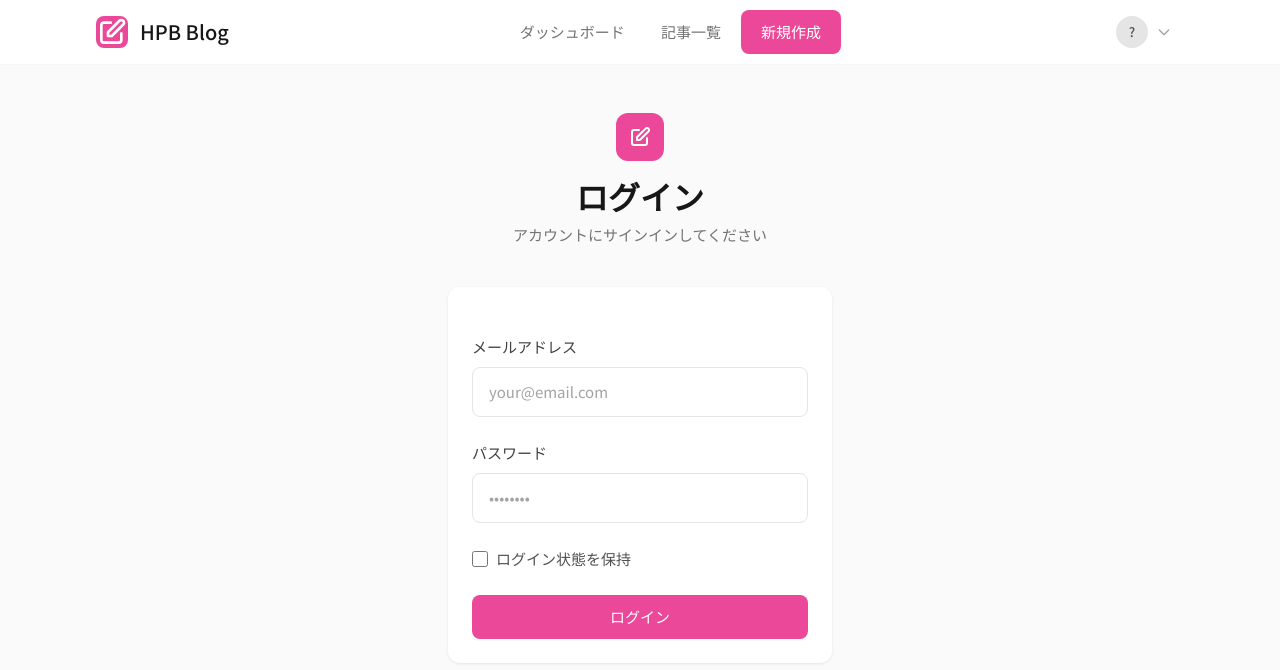
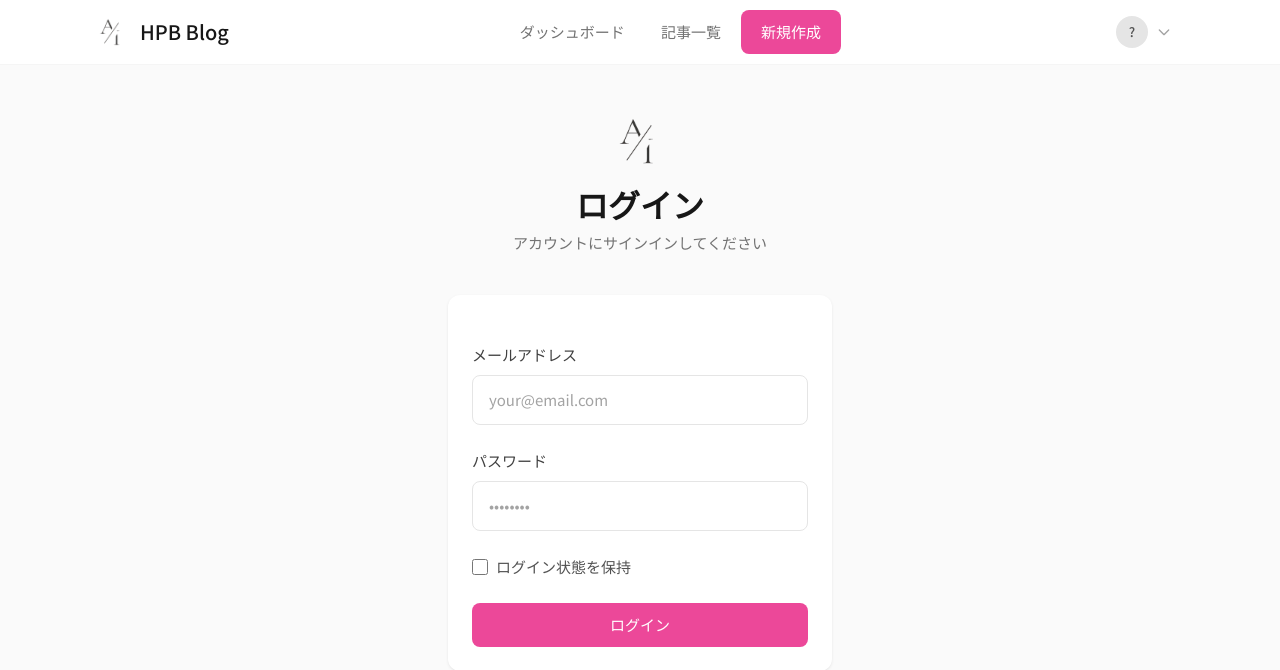
Before and after one commit to caadvisors1234/blog-automation, a Django app: page /accounts/login/ in a window 1280 px wide. Shown: the top 670 px of the page. Run offline with Django 5.2, Linux system fonts and the light colour scheme; parts of the project's set-up code (start-up, migrations or seed data) failed here and were passed over; some libraries are stand-ins or nearby versions.

Commit message:
Add app icon and update templates to use it
- Introduced a new app icon image file.
- Updated the base template to link the app icon and apple touch icon.
- Modified the login and header templates to display the app icon instead of SVG graphics.

These changes enhance the visual identity of the application by incorporating a custom app icon.

```diff
--- a/templates/accounts/login.html
+++ b/templates/accounts/login.html
@@ -1,4 +1,5 @@
 {% extends "base.html" %}
+{% load static %}
 
 {% block title %}ログイン - HPB Blog Automation{% endblock %}
 
@@ -7,10 +8,8 @@
     <div class="w-full max-w-sm">
         <!-- Header -->
         <div class="text-center mb-10">
-            <div class="w-12 h-12 mx-auto mb-4 rounded-xl bg-pink-500 flex items-center justify-center">
-                <svg class="w-6 h-6 text-white" fill="none" stroke="currentColor" viewBox="0 0 24 24">
-                    <path stroke-linecap="round" stroke-linejoin="round" stroke-width="2" d="M11 5H6a2 2 0 00-2 2v11a2 2 0 002 2h11a2 2 0 002-2v-5m-1.414-9.414a2 2 0 112.828 2.828L11.828 15H9v-2.828l8.586-8.586z"></path>
-                </svg>
+            <div class="w-14 h-14 mx-auto mb-4 rounded-2xl flex items-center justify-center">
+                <img src="{% static 'img/app-icon.png' %}" alt="App icon" class="w-12 h-12 object-contain">
             </div>
             <h1 class="text-display text-gray-900">ログイン</h1>
             <p class="text-body text-gray-500 mt-2">アカウントにサインインしてください</p>
--- a/templates/base.html
+++ b/templates/base.html
@@ -6,7 +6,8 @@
     <meta name="viewport" content="width=device-width, initial-scale=1.0">
     <meta name="description" content="HPB ブログ自動化システム - AI記事生成とSALON BOARD自動投稿">
     <title>{% block title %}HPB Blog Automation{% endblock %}</title>
-    <link rel="icon" href="{% static 'favicon.ico' %}">
+    <link rel="icon" href="{% static 'img/app-icon.png' %}">
+    <link rel="apple-touch-icon" href="{% static 'img/app-icon.png' %}">
 
     <!-- Google Fonts -->
     <link rel="preconnect" href="https://fonts.googleapis.com">
--- a/templates/includes/header.html
+++ b/templates/includes/header.html
@@ -1,16 +1,15 @@
+{% load static %}
 <!-- Navigation Header -->
 <header class="sticky top-0 z-40 bg-white/95 backdrop-blur-sm border-b border-gray-100">
     <nav class="max-w-6xl mx-auto px-6 lg:px-8">
         <div class="flex items-center justify-between h-16">
             <!-- Logo -->
             <a href="{% url 'core:dashboard' %}" class="flex items-center space-x-3 focus-ring rounded-lg -ml-2 pl-2 pr-3 py-1.5">
-                <div class="w-8 h-8 rounded-lg bg-pink-500 flex items-center justify-center">
-                    <svg class="w-4.5 h-4.5 text-white" fill="none" stroke="currentColor" viewBox="0 0 24 24">
-                            <path stroke-linecap="round" stroke-linejoin="round" stroke-width="2" d="M11 5H6a2 2 0 00-2 2v11a2 2 0 002 2h11a2 2 0 002-2v-5m-1.414-9.414a2 2 0 112.828 2.828L11.828 15H9v-2.828l8.586-8.586z"></path>
-                        </svg>
-                    </div>
+                <div class="w-8 h-8 rounded-lg flex items-center justify-center">
+                    <img src="{% static 'img/app-icon.png' %}" alt="App icon" class="w-7 h-7 object-contain">
+                </div>
                 <span class="text-title text-gray-900 hidden sm:block">HPB Blog</span>
-                </a>
+            </a>
 
             <!-- Desktop Navigation -->
             <div class="hidden md:flex items-center space-x-1">
```
Also changed, not shown: static/img/app-icon.png (added).
